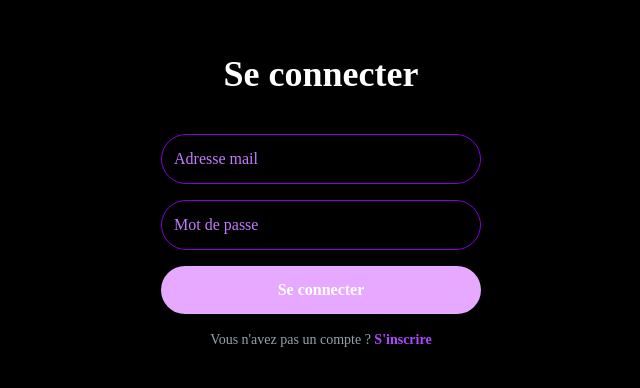
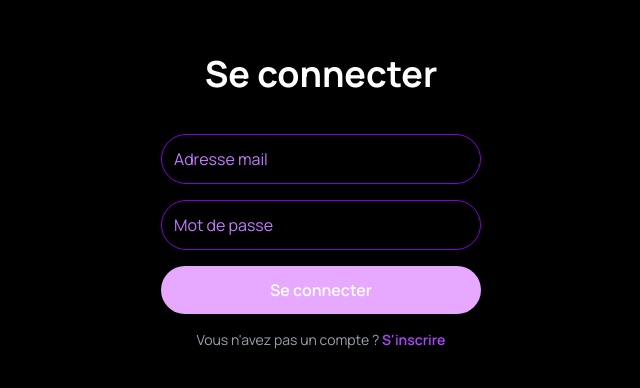
Before and after one commit to Nabibouch/reddit-front, a React (Vite) app in the folder front/: page /Connexion in a window 1280 px wide. Shown: the part 198-586 px from the top of the page, without its empty margins (319-959 px from the left). Built offline with nearby package versions, Linux system fonts and the light colour scheme; the HTML template or start-up script is replaced by a standard one.

Commit message:
commit obligatoire

```diff
--- /dev/null
+++ b/front/src/Connexion/SignIn.css
@@ -0,0 +1,2 @@
+@import url('https://fonts.googleapis.com/css2?family=Manrope:wght@400;600;700&display=swap');
+@import 'tailwindcss';
--- a/front/src/Connexion/SignIn.jsx
+++ b/front/src/Connexion/SignIn.jsx
@@ -1,5 +1,6 @@
 import { useState } from 'react';
 import { useNavigate } from 'react-router-dom';
+import './SignIn.css';
 
 export default function SignIn() {
   const navigate = useNavigate();
--- a/front/src/index.css
+++ b/front/src/index.css
@@ -1,5 +1,5 @@
 @import "tailwindcss";
-@import url('https://fonts.googleapis.com/css2?family=Manrope:wght@400;600;700&display=swap');
+
 
 
 /* :root {
```
